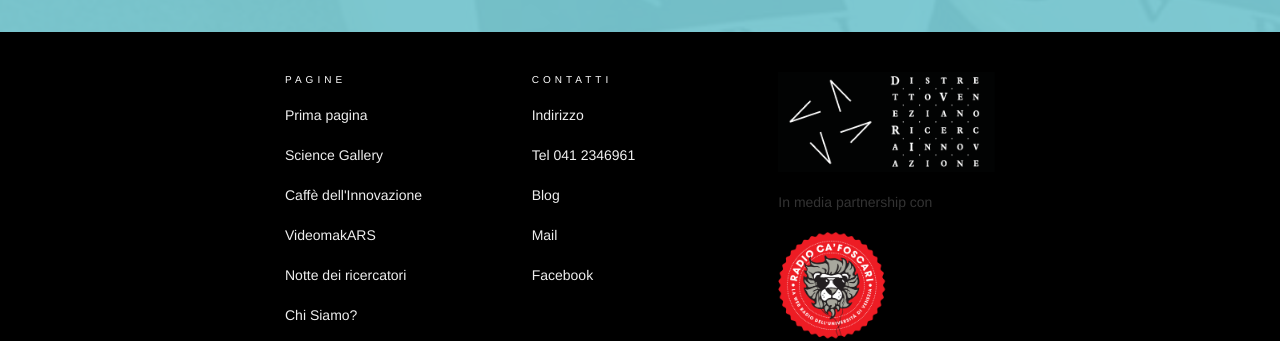
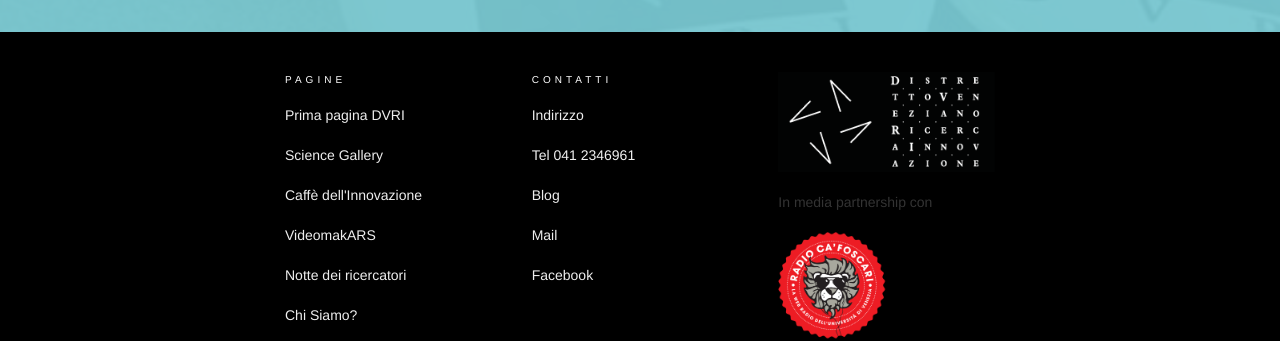
Before and after one commit to simonini/dvri-j-theme, a Jekyll site: the page built from index.html, in a window 1280 px wide. Shown: the part 1830-2171 px from the top of the page. Built offline with Jekyll 4.4.1, drawn with Linux system fonts in a browser that asks for light colours.

Commit message:
DVRI nel footer

```diff
--- a/_includes/footer.html
+++ b/_includes/footer.html
@@ -7,7 +7,7 @@
       <div class="col-sm-4 col-xs-6">
       <h5>Pagine</h5>
       <ul>
-        <li><a href="{{ site.baseurl }}/index.html">Prima pagina</a></li>
+        <li><a href="{{ site.baseurl }}/index.html">Prima pagina DVRI</a></li>
         <li><a href="{{ site.baseurl }}/progetti/science-gallery.html">Science Gallery</a></li>
         <li><a href="{{ site.baseurl }}/progetti/caffe.html"> Caffè dell'Innovazione</a></li>
         <li><a href="{{ site.baseurl }}/progetti/video-makars.html">VideomakARS</a></li>
```
